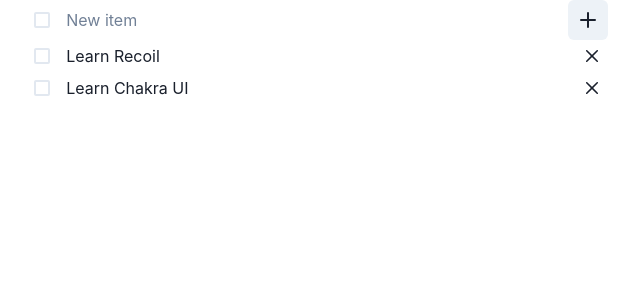
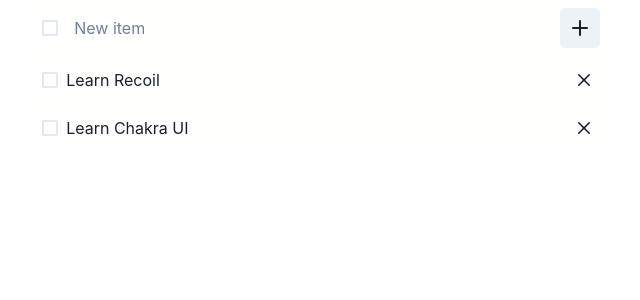
Before and after one commit to XMadFoX/todo-app-chakraui, a Next.js app: page / in a window 1280 px wide. Shown: the top 300 px of the page, without its empty margins (319-959 px from the left). Built offline with nearby package versions, Linux system fonts and the light colour scheme.

Commit message:
Improve theming

```diff
--- a/src/components/CreateTodo.tsx
+++ b/src/components/CreateTodo.tsx
@@ -22,7 +22,7 @@
 
 	return (
 		<form onSubmit={handleSubmit}>
-			<FormControl display='flex'>
+			<FormControl display='flex' backgroundColor='background' padding='0.5rem'>
 				<Checkbox
 					marginRight='1rem'
 					onChange={(e) => setInput({ ...input, done: e.target.checked })}
--- a/src/components/TodoItem.tsx
+++ b/src/components/TodoItem.tsx
@@ -22,14 +22,16 @@
 	};
 
 	return (
-		<ListItem bgColor='containerbg' display='flex' alignItems='center'>
+		<ListItem display='flex' alignItems='center' padding='0.5rem' rounded='full'>
 			<Checkbox
 				defaultChecked={todo.done}
 				onChange={() => toggleDone(todo.id, !todo.done)}
 				rounded='full'
 				marginRight='1rem'
-			/>
-			<Text alignSelf='center'>{todo.text}</Text>
+				alignItems='center'
+			>
+			<Text decoration={todo.done && 'line-through'} color={todo.done && 'GrayText'} alignSelf='center' style={{}}>{todo.text}</Text>
+			</Checkbox>
 			<CloseButton
 				aria-label='Remove task'
 				onClick={() => removeTodo(todo.id)}
--- a/src/components/TodoList.tsx
+++ b/src/components/TodoList.tsx
@@ -8,7 +8,7 @@
 	const [todos] = useRecoilState(todosState);
 
 	return (
-		<List>
+		<List backgroundColor='background'>
 			{todos.map((todo, index) => (
 				<TodoItem todo={todo} key={index} />
 			))}
--- a/src/theme.tsx
+++ b/src/theme.tsx
@@ -1,18 +1,21 @@
 import { extendTheme } from '@chakra-ui/react'
-import { createBreakpoints } from '@chakra-ui/theme-tools'
 
 const fonts = { mono: `'Menlo', monospace` }
 
-const breakpoints = createBreakpoints({
+const breakpoints = {
   sm: '40em',
   md: '52em',
   lg: '64em',
   xl: '80em',
-})
+}
 
 const theme = extendTheme({
   semanticTokens: {
     colors: {
+      background: {
+        default: '#fffffe',
+        _dark: '#25273c'
+      },
       text: {
         default: '#16161D',
         _dark: '#ade3b8',
```
